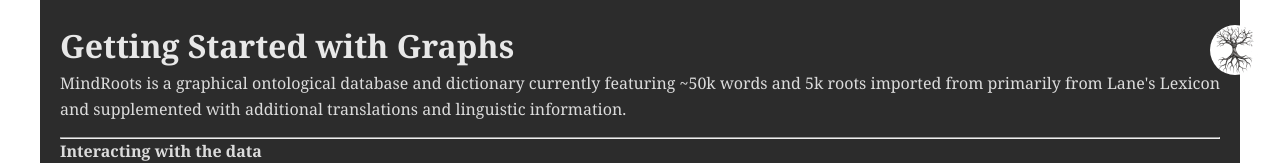
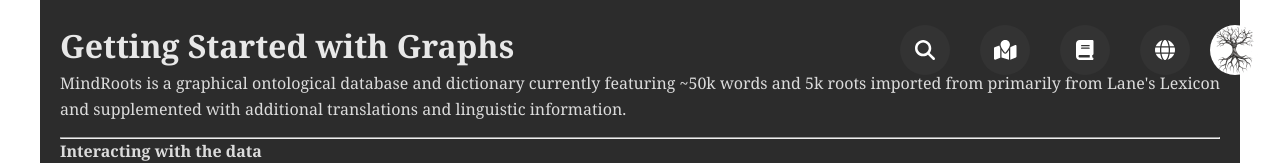
Before and after one commit to codectified/mindroots, a React (Create React App) app: page /getting-started in a window 1280 px wide. Shown: the top 163 px of the page. Built offline with nearby package versions, Linux system fonts and the light colour scheme; no server answers.

Commit message:
menu expansion defaulted

```diff
--- a/src/components/navigation/MiniMenu.js
+++ b/src/components/navigation/MiniMenu.js
@@ -18,7 +18,7 @@ const MiniMenu = () => {
   const [selectedOption, setSelectedOption] = useState(null);
   const [markdownContent, setMarkdownContent] = useState('');
   const [showAdditionalSettings, setShowAdditionalSettings] = useState(false);
-  const [isMenuExpanded, setIsMenuExpanded] = useState(false);
+  const [isMenuExpanded, setIsMenuExpanded] = useState(true);
   const holdTimeout = useRef(null);
 
   useEffect(() => {
```
